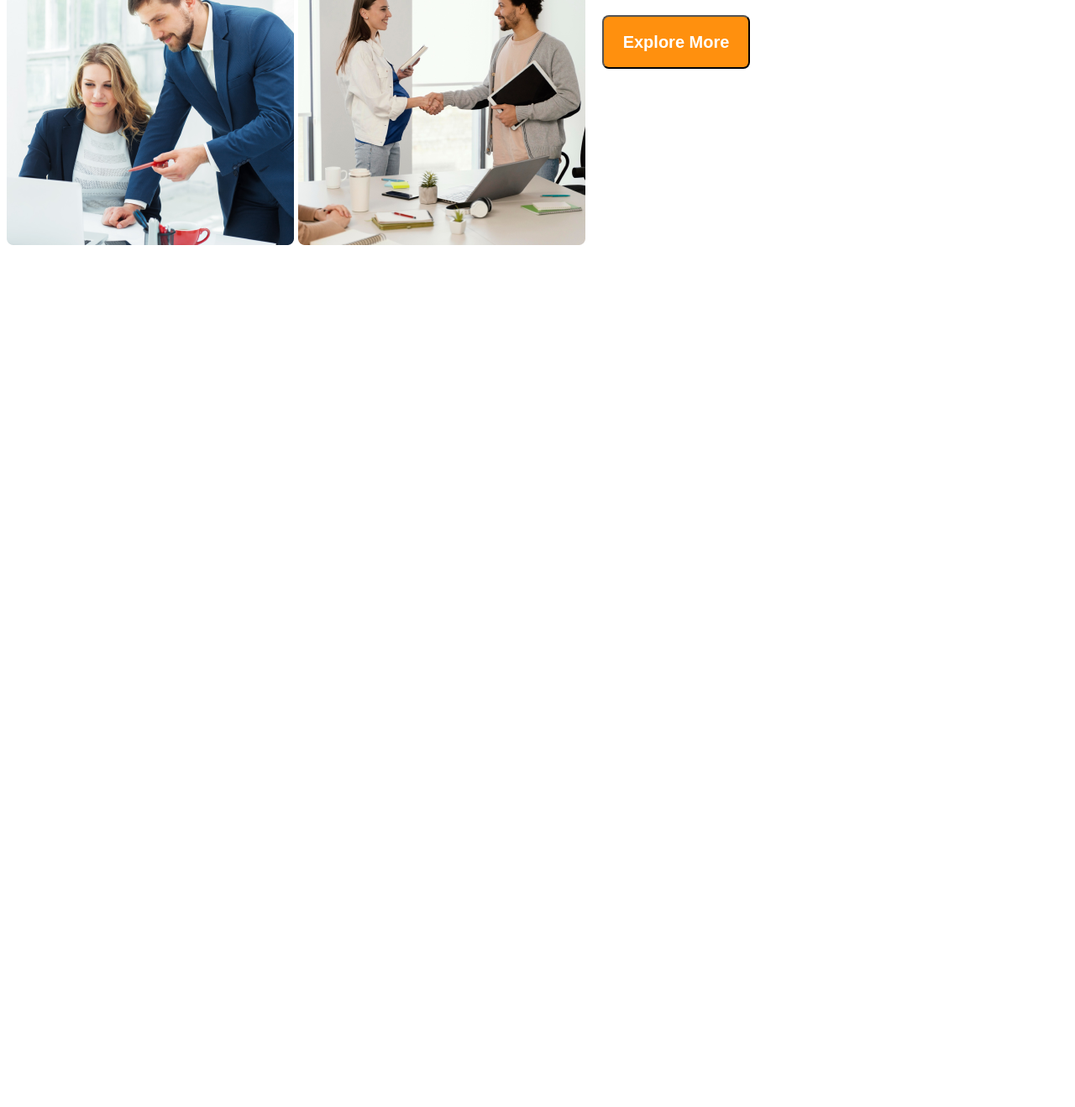
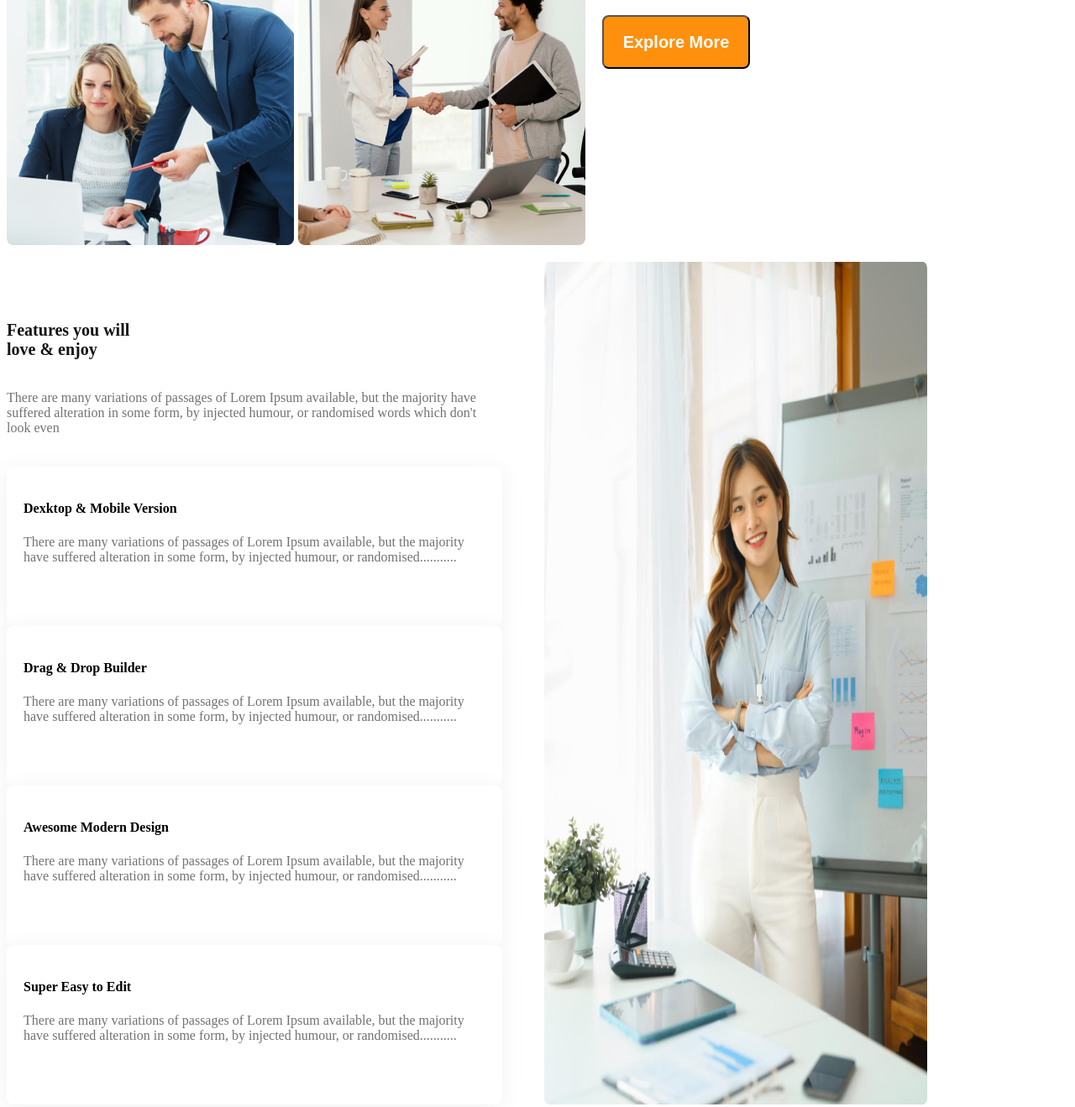
Before and after one commit to kazi-shohag/archetecture, a plain HTML site: page index.html in a window 1280 px wide. Shown: the part 1459-2778 px from the top of the page at 84% size. Before the commit the page ends 1759 px from the top, so only its background shows below. Drawn offline with Linux system fonts and the light colour scheme.

Commit message:
third commit

```diff
--- a/index.html
+++ b/index.html
@@ -93,6 +93,43 @@ font-weight: 400;
 .span2{
    color: rgb(255, 144, 14);
 }
+.section-two{
+    max-width: 1140;
+
+}
+.sub-part{
+    width: 550px;
+height: 150px;
+border-radius: 8px;
+padding: 1.25rem;
+box-shadow: 0px 4px 30px 0px rgba(0, 0, 0, 0.06);
+background: rgb(255, 255, 255);
+}
+.text-title{
+    font-size: 1.25rem;
+    font-weight: 600;
+    width: 10rem;
+    color: rgb(19, 19, 19);
+}
+.many{
+    width: 35rem;
+}
+.text-describ{
+    font-size: 1rem;
+    font-weight: 400;
+    color: rgb(114, 114, 114);
+}
+.section-two-container{
+    display: flex;
+    margin-top: 20px;
+    gap: 50px;
+}
+.architec{
+    width: 40%;
+}
+.text{
+    margin-top: 50px;
+}
 
 /* smaller device */
 @media screen and (max-width:576px) {
@@ -107,6 +144,12 @@ font-weight: 400;
         /* width: 100%; */
     }
     .section-one{
+        flex-direction: column;
+    }
+    .section-two-container >img{
+        width: 100%;
+    }
+    .section-two-container{
         flex-direction: column;
     }
 }
@@ -136,6 +179,7 @@ font-weight: 400;
 
 
     <main>
+        <!-- our feasures  -->
        <section class="section-one">
         <div class="images-container">
             <img src="images/team1.png" alt="">
@@ -150,6 +194,37 @@ font-weight: 400;
         <button class="primary-btn">Explore More</button>
         </div>
        </section>
+
+
+       <!-- feasures love and enjoy -->
+        <section class="section-two">
+<div class="section-two-container">
+    <div class="text">
+        <h3 class="text-title">Features you will love & enjoy</h3>
+        <h6 class="text-describ many">There are many variations of passages of Lorem Ipsum available, but the majority have suffered alteration in some form, by injected humour, or randomised words which don't look even</h6>
+        <div class="sub-part">
+            <h4 class="sub-title">Dexktop & Mobile Version</h4>
+            <p class="text-describ">There are many variations of passages of Lorem Ipsum available, but the majority have suffered alteration in some form, by injected humour, or randomised...........</p>
+
+        </div>
+        <div class="sub-part">
+            <h4 class="sub-title">Drag & Drop Builder</h4>
+            <p class="text-describ">There are many variations of passages of Lorem Ipsum available, but the majority have suffered alteration in some form, by injected humour, or randomised...........</p>
+        </div>
+        <div class="sub-part">
+            <h4 class="sub-title">Awesome Modern Design</h4>
+            <p class="text-describ">There are many variations of passages of Lorem Ipsum available, but the majority have suffered alteration in some form, by injected humour, or randomised...........</p>
+        </div>
+        <div class="sub-part">
+            <h4 class="sub-title">Super Easy to Edit</h4>
+            <p class="text-describ">There are many variations of passages of Lorem Ipsum available, but the majority have suffered alteration in some form, by injected humour, or randomised...........</p>
+        </div>
+
+    </div>
+    <img class="architec" src="images/architect.png" alt="">
+</div>
+
+        </section>
     </main>
 
 
```
